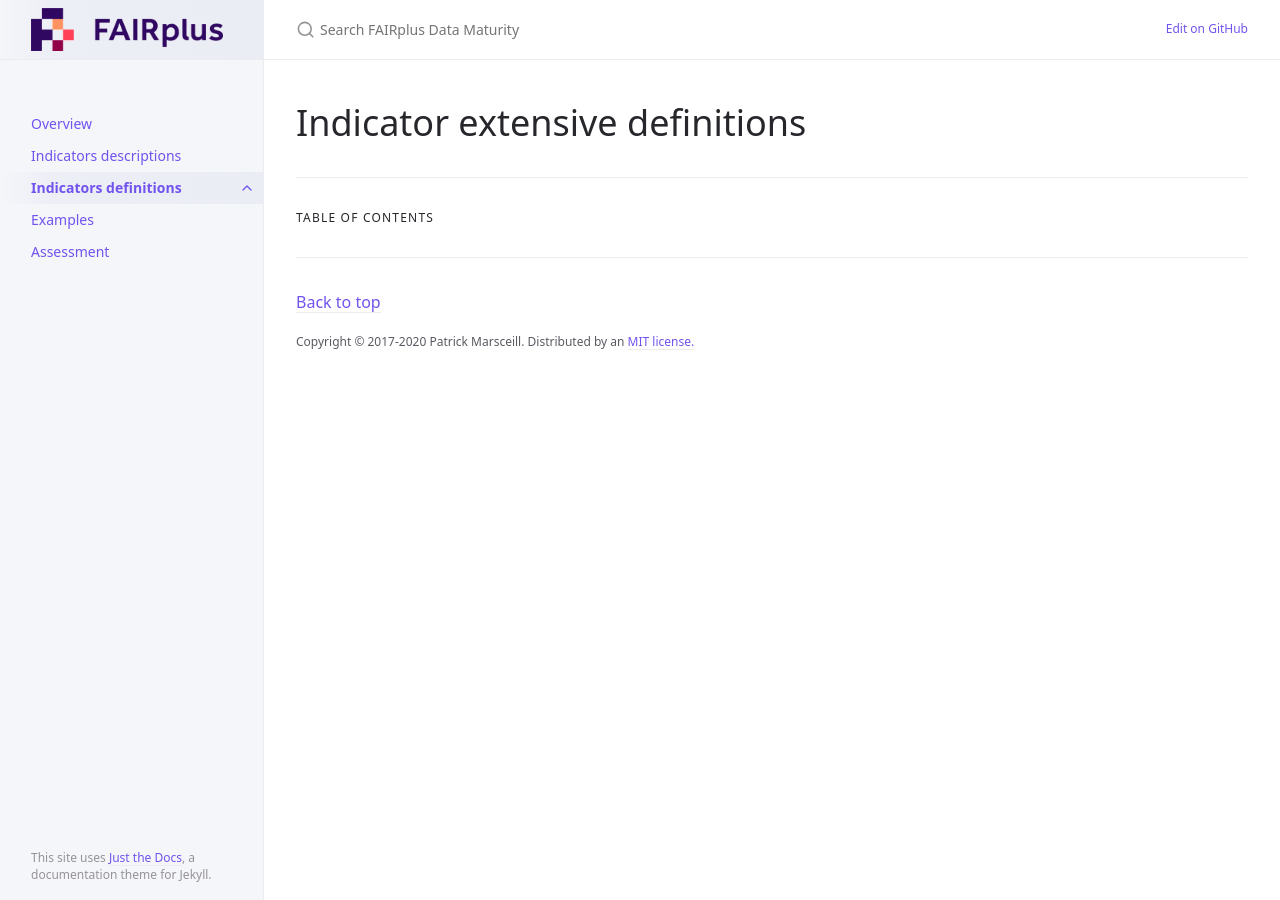
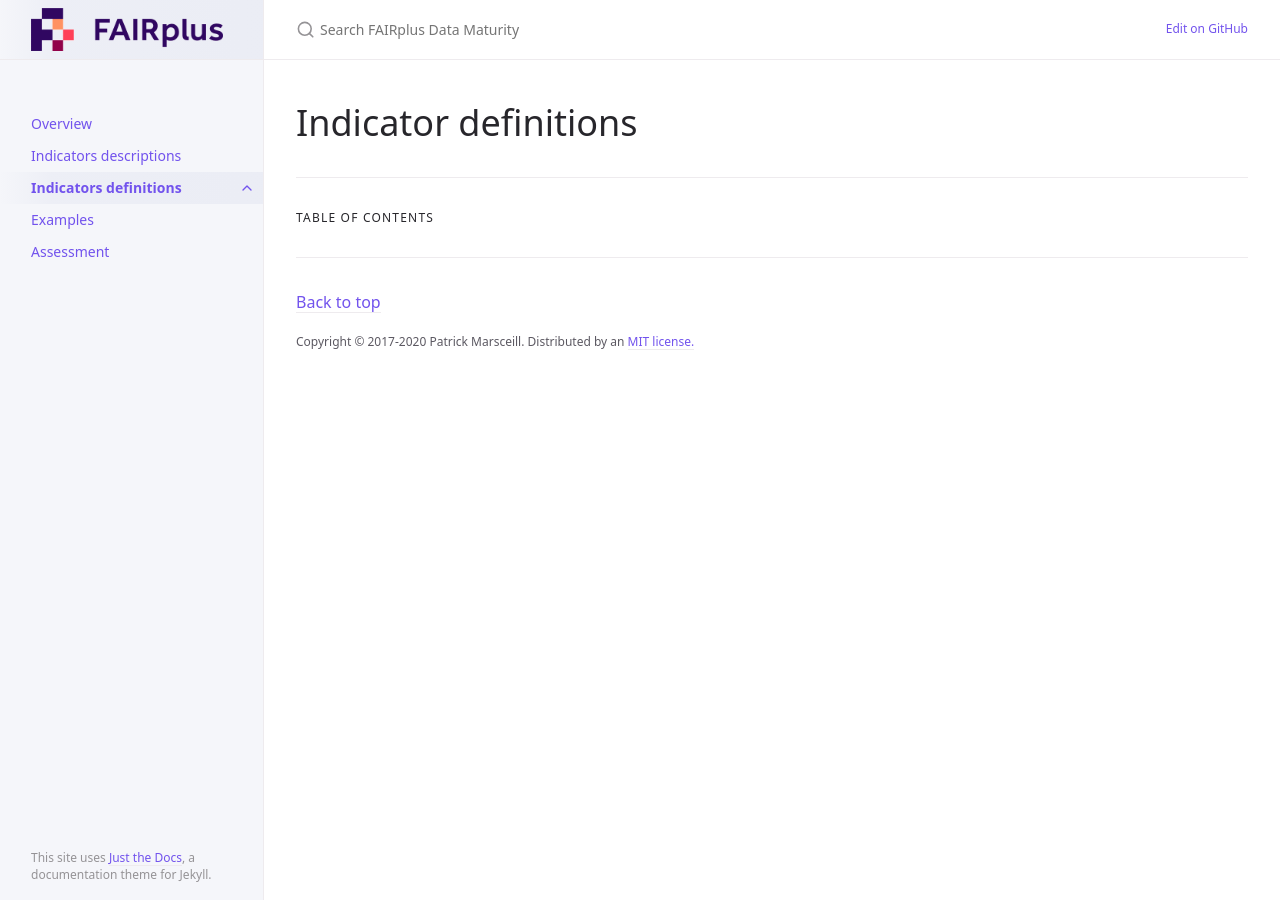
Before and after one commit to FAIRplus/Data-Maturity, a Jekyll site: the page built from docs/indicator_definitions/indicator_definitions.md, in a window 1280 px wide. Built offline with Jekyll 4.4.1, drawn with Linux system fonts in a browser that asks for light colours.

Commit message:
Update indicator_definitions.md

```diff
--- a/docs/indicator_definitions/indicator_definitions.md
+++ b/docs/indicator_definitions/indicator_definitions.md
@@ -6,4 +6,4 @@ has_children: true
 permalink: /docs/indicator_definitions
 ---
 
-# Indicator extensive definitions
+# Indicator definitions
```
